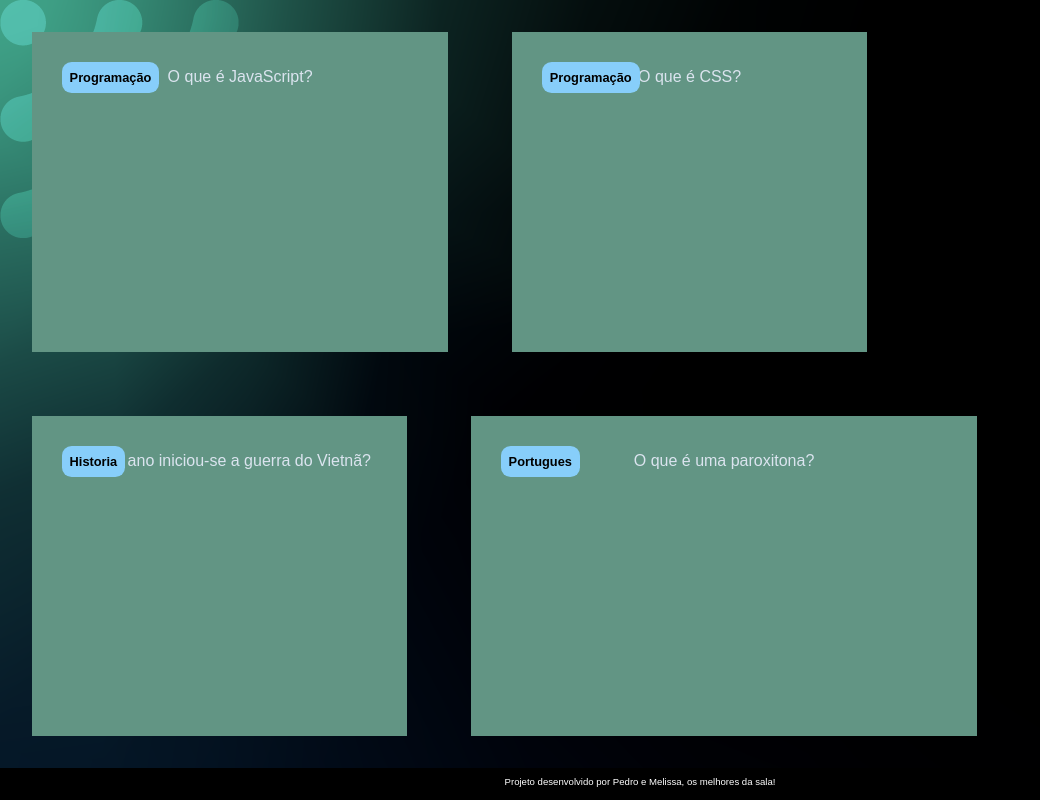
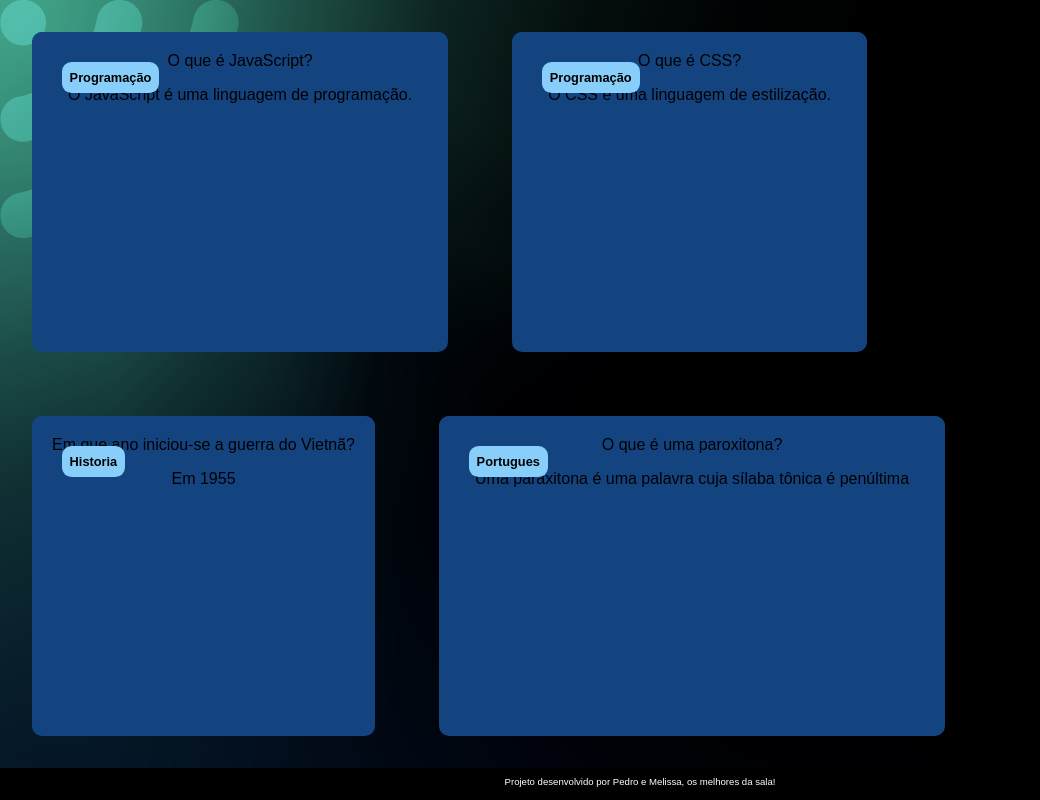
Before and after one commit to Melissadominato/3tri-2F, a plain HTML site: page index.html in a window 1280 px wide. Shown: the whole page, without its empty margins (0-1040 px from the left). Drawn offline with Linux system fonts and the light colour scheme; a web font is replaced by a local one.

Commit message:
Add files via upload

```diff
--- a/assets/style.css
+++ b/assets/style.css
@@ -4,6 +4,8 @@
 *{
     margin: 0;
     padding: 0;
+
+    box-sizing: border-box;
 
 }
 :root{
@@ -36,19 +38,25 @@ footer p{
 .cartao{
        margin: 2rem;
        height: 20rem;
-       background-color: #629584;
+       background-color: var(--cor-cartao-frente);
+       height: 20rem;
+       border-radius: 10px;
 
 }
 .cartao:hover .cartao-conteudo{
     transform: rotateY(180deg);
+
 }
 
 .cartao-conteudo{
     text-align: center;
-    height: 100%;
+    border-radius: 10px;
+    height: 80%;
+    background-color: var(--cor-cartao-frente);
     padding: 20px;
     transform-style: preserve-3d;
     transition: transform 500ms ease-in-out;
+
 
 
 }
@@ -66,17 +74,20 @@ footer p{
 .cartao-conteudo-pergunta{
     color: var(--cor-do-texto);
     font-weight: 500;
+    color: var(--text-color);
 }
 .cartao:hover .cartao-conteudo{
     transform: rotatey(180deg);
 }
 
-.cartao-conteudo-pergunta,
+.cartao-conteudo-pergunta p {
+    font-weight: 500;
+}
+
 .cartao-conteudo-resposta {
     margin: 1rem;
-
-backface-visibility: hidden;
+    backface-visibility: hidden;
 }
-.cartao-conteudo-resposta{
+.cartao-conteudo-resposta p{
     transform: rotateY(180deg);
 }
```
